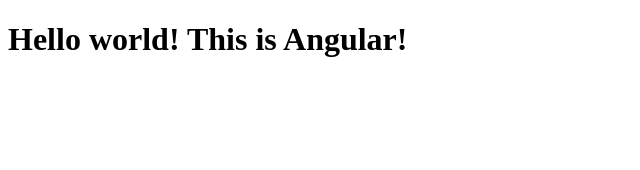
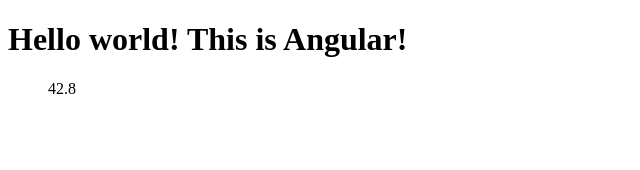
Before and after one commit to IceDragoon064/CW_02_Angular, an Angular app in the folder myapp/: page / in a window 1280 px wide. Shown: the top 170 px of the page, without its empty margins (0-640 px from the left). Built offline with nearby package versions, Linux system fonts and the light colour scheme.

Commit message:
Exercise 8

```diff
--- a/myapp/src/app/app.component.ts
+++ b/myapp/src/app/app.component.ts
@@ -1,21 +1,20 @@
 import { Component } from '@angular/core';
-import { MyDataService } from './myDataService';
+import { ConversionCtoF } from './ConversionCtoF';
 
 @Component({
   selector: 'app-root',
-  template: `<h1>Hello world! {{title}}</h1><ul>{{myname}}</ul>`,
+  template: `<h1>Hello world! {{title}}</h1><ul>{{f}}</ul>`,
   styleUrls: ['./app.component.css'],
-  providers: [MyDataService]
+  providers: [ConversionCtoF]
 })
 export class AppComponent {
   title = 'This is Angular!';
 
-  myname: string;
-
+  f: number;
   // Create instance of 'MyDataService' right in the constructor
   // header.
-  constructor(myDataService: MyDataService) {
+  constructor(conversionCtoF: ConversionCtoF) {
   // Use service to call getNames() method.
-  this.myname = myDataService.getmyNames();
+  this.f = conversionCtoF.getConversion();
   }
 }
--- /dev/null
+++ b/myapp/src/app/conversionCtoF.ts
@@ -0,0 +1,16 @@
+import { Component } from '@angular/core';
+
+// This is the service.
+export class ConversionCtoF {
+c: number;
+f: number;
+
+constructor() {
+this.c = 6;
+}
+
+getConversion() {
+this.f= (this.c*9/5) + 32
+return this.f;
+}
+}
```
